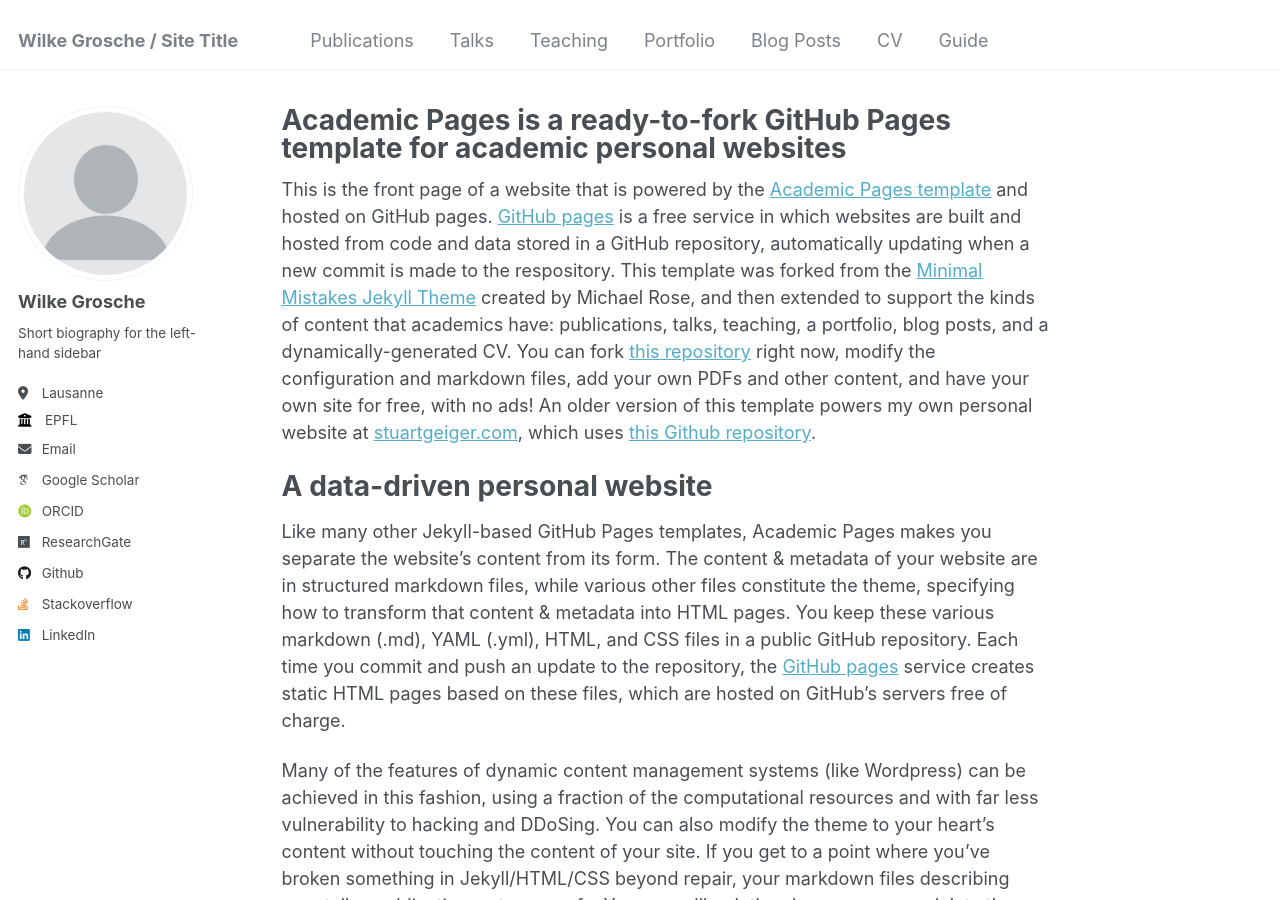
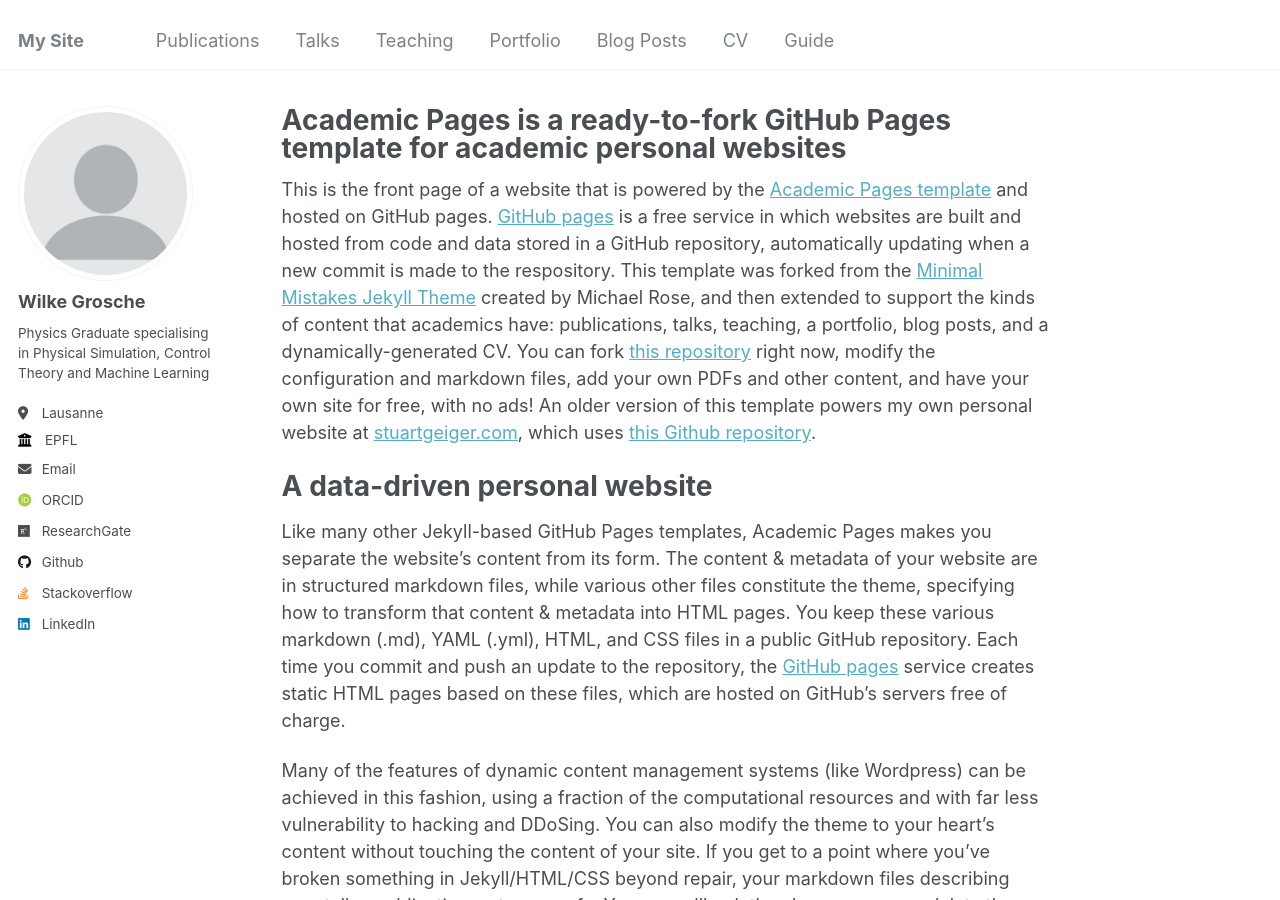
Before and after one commit to wgrosche/wgrosche.github.io, a Jekyll site: the page built from _pages/about.md, in a window 1280 px wide and 900 px high. Built offline with Jekyll 4.4.1, drawn with Linux system fonts in a browser that asks for light colours; some web fonts are replaced.

Commit message:
Update _config.yml

```diff
--- a/_config.yml
+++ b/_config.yml
@@ -8,7 +8,7 @@
 
 # Basic Site Settings
 locale                   : "en-US"
-title                    : "Wilke Grosche / Site Title"
+title                    : "My Site"
 title_separator          : "-"
 name                     : &name "Wilke Grosche"
 description              : &description "personal description"
@@ -24,15 +24,15 @@ author:
   avatar           : "profile.png"
   name             : "Wilke Grosche"
   pronouns         : # example: "she/her"
-  bio              : "Short biography for the left-hand sidebar"
+  bio              : "Physics Graduate specialising in Physical Simulation, Control Theory and Machine Learning"
   location         : "Lausanne"
   employer         : "EPFL"
   uri              : # URL
-  email            : "wilkegrosche@gmail.com"
+  email            : "fwg@hotmail.com"
 
   # Academic websites
   arxiv            : # URL - Update with the correct link to your profile
-  googlescholar    : "https://scholar.google.com/citations?user=PS_CX0AAAAAJ"
+  googlescholar    : # URL
   impactstory      : # URL
   orcid            : "https://orcid.org/my-orcid?orcid=0009-0001-3027-6281"
   semantic         : # URL
```
